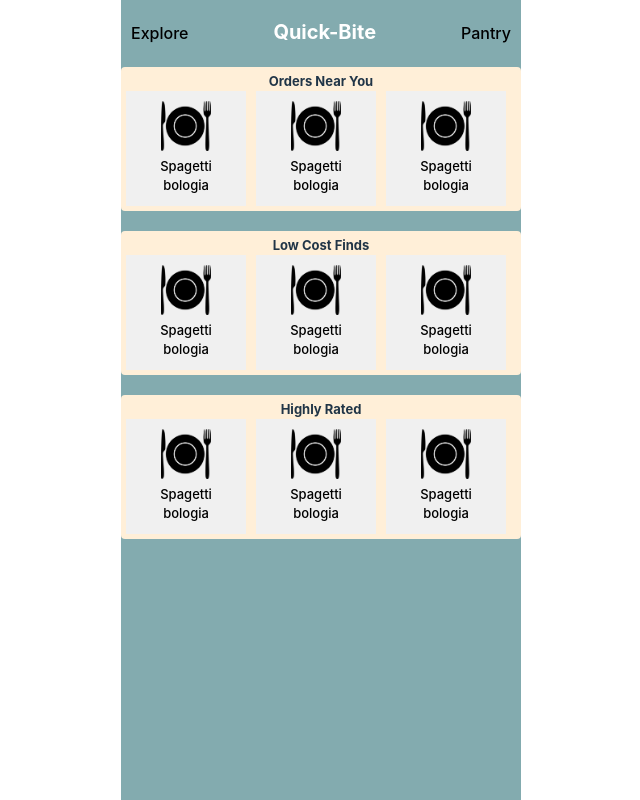
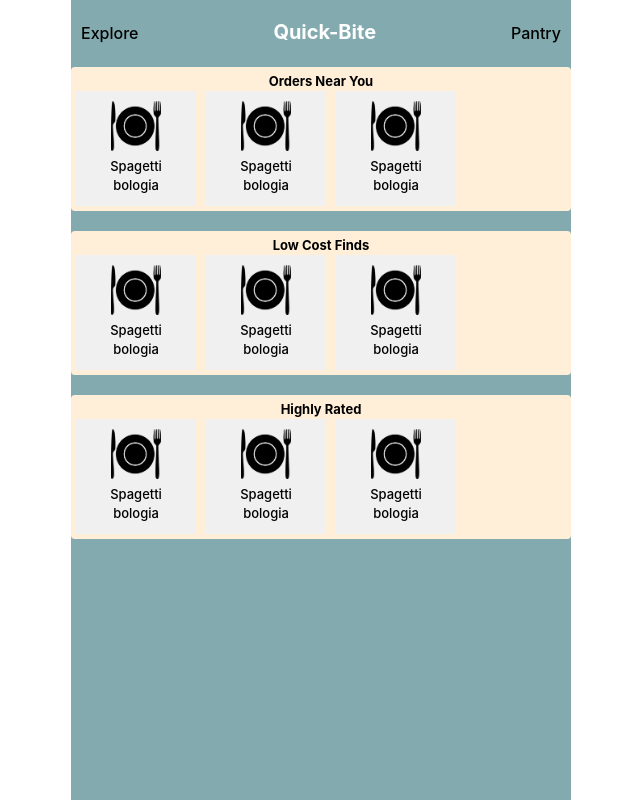
Before and after one commit to Ajknight121/SupperLust-React, a React (Vite) app: page /quickbites in a window 1280 px wide. Shown: the whole page, without its empty margins (319-959 px from the left). Built offline with nearby package versions, Linux system fonts and the light colour scheme.

Commit message:
add one restaurant increase phone size

```diff
--- a/src/App.css
+++ b/src/App.css
@@ -3,7 +3,7 @@
   height: 100vh;
   min-width: 270px;
   width: 100%;
-  max-width: 400px;
+  max-width: 500px;
   margin: 0 auto;
   text-align: center;
   background-color: #83ABAF;
--- a/src/pages/pantry/pantry.css
+++ b/src/pages/pantry/pantry.css
@@ -98,7 +98,7 @@ a.add-item {
     position: absolute;
     top: 0px;
     left: 0px;
-    width: 380px;
+    width: 100%;
     height: 18%;
 }
 
@@ -167,7 +167,7 @@ a.add-item {
     position: absolute;
     z-index: 99;
     width: 100%;
-    margin-top: 110px;
+    margin-top: 120px;
 }
 .urgent-shelf {
     display: flex;
--- a/src/pages/quickbites/QuickBites.jsx
+++ b/src/pages/quickbites/QuickBites.jsx
@@ -5,7 +5,7 @@ import Small from "../../components/quickbites/Small"
 export default function QuickBites() {
 
   return (
-    <div className="page">
+    <div className="page quick-bites">
       <div className='page-header'>
         <Link to={"/explore"}>
           Explore
@@ -22,19 +22,11 @@ export default function QuickBites() {
             <Small name="Spagetti bologia" />
             <Small name="Spagetti bologia" />
             <Small name="Spagetti bologia" />
-            <Small name="Spagetti bologia" />
-            <Small name="Spagetti bologia" />
-            <Small name="Spagetti bologia" />
-            <Small name="Spagetti bologia" />
-            <Small name="Spagetti bologia" />
           </div>
         </div>
         <div className="category">
           <h4>Low Cost Finds</h4>
           <div>
-            <Small name="Spagetti bologia" />
-            <Small name="Spagetti bologia" />
-            <Small name="Spagetti bologia" />
             <Small name="Spagetti bologia" />
             <Small name="Spagetti bologia" />
             <Small name="Spagetti bologia" />
@@ -46,9 +38,6 @@ export default function QuickBites() {
             <Small name="Spagetti bologia" />
             <Small name="Spagetti bologia" />
             <Small name="Spagetti bologia" />
-            <Small name="Spagetti bologia" />
-            <Small name="Spagetti bologia" />
-            <Small name="Spagetti bologia" />
           </div>
         </div>
       </div>
```
Also changed, not shown: src/Domain/foods.js (added, +20 -0 lines), public/images/burger.jpg (added), public/images/subsandwich.jpg (added).
